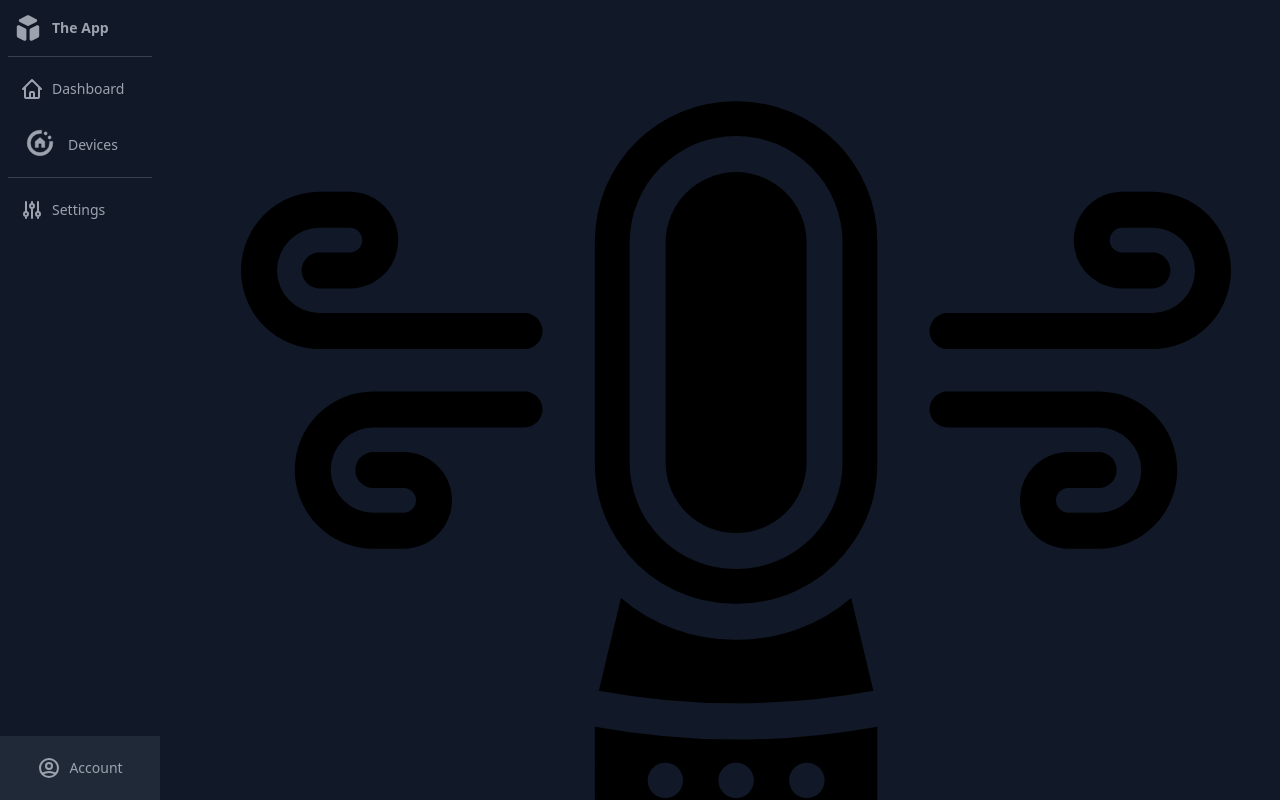
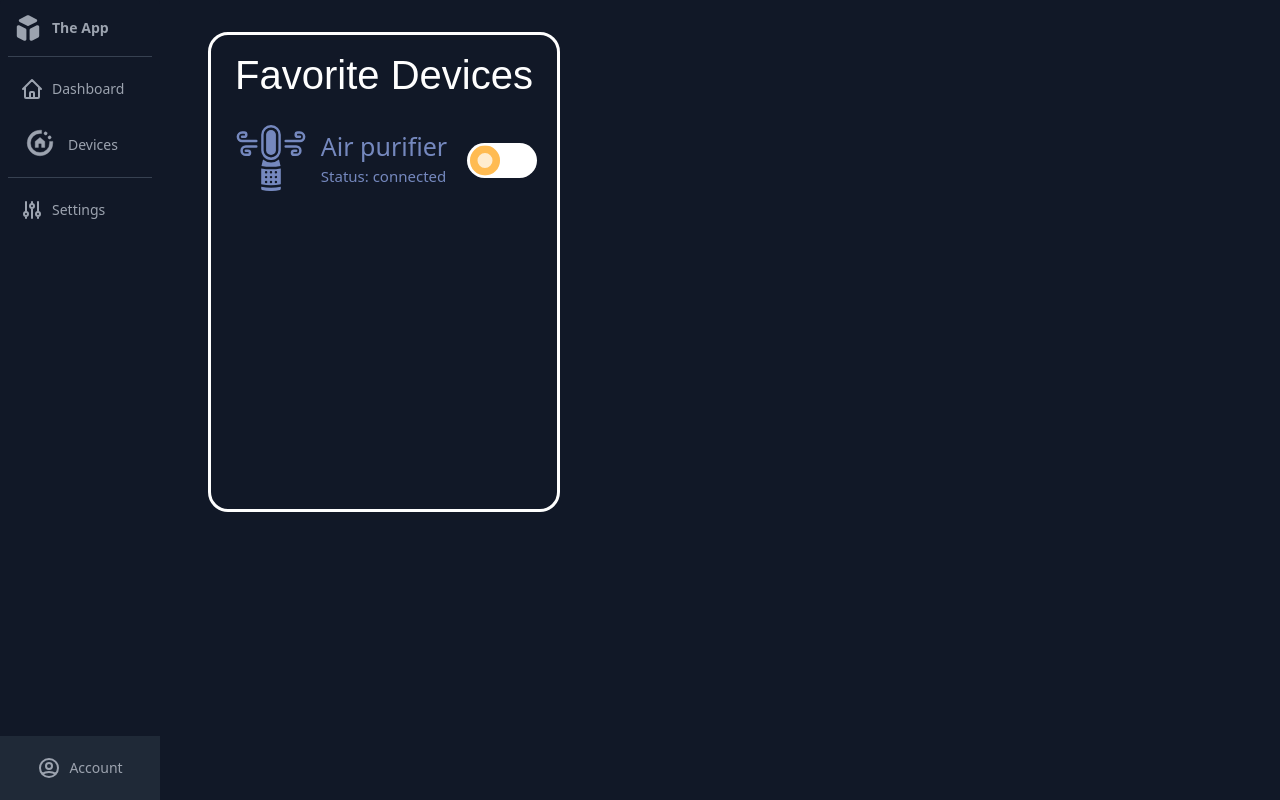
Before and after one commit to catalingdiaconu/householdPollution, a React (Create React App) app: page / in a window 1280 px wide. Shown: the top 800 px of the page. Built offline with nearby package versions, Linux system fonts and the light colour scheme; the HTML template or start-up script is replaced by a standard one.

Commit message:
added Favorite Devices container

```diff
--- a/src/components/organism/activeDevices.jsx
+++ b/src/components/organism/favoriteDevice.jsx
@@ -1,9 +1,10 @@
 import React from 'react';
 
-export const ActiveDevices = ({ devices }) => {
+export const FavoriteDevice = ({ devices }) => {
     return (
-        <div className='activeDevices'>
-            <div className='activeDevices_device'>
+        <div className='favoriteDevice'>
+            <h3>Favorite Devices</h3>
+            <div className='favoriteDevice_device'>
                 <svg xmlns="http://www.w3.org/2000/svg" data-name="activeDevices_device_icon" viewBox="0 0 64 80" x="0px" y="0px">
                     <path d="M24.16,40.37V53.03a42.234,42.234,0,0,0,15.69,0V40.37a44.57,44.57,0,0,1-7.84.72A44.771,44.771,0,0,1,24.16,40.37ZM28.08,52.2a.985.985,0,1,1,.98-.99A.986.986,0,0,1,28.08,52.2Zm0-3.93a.985.985,0,1,1,.98-.99A.986.986,0,0,1,28.08,48.27Zm0-3.93a.985.985,0,1,1,.98-.99A.986.986,0,0,1,28.08,44.34Zm3.93,7.86a.985.985,0,1,1,.98-.99A.986.986,0,0,1,32.01,52.2Zm0-3.93a.985.985,0,1,1,.98-.99A.986.986,0,0,1,32.01,48.27Zm3.92-5.9a.985.985,0,1,1-.98.98A.984.984,0,0,1,35.93,42.37Zm0,3.93a.985.985,0,1,1-.98.98A.984.984,0,0,1,35.93,46.3Zm0,3.93a.985.985,0,1,1-.98.98A.984.984,0,0,1,35.93,50.23Zm-2.94-6.88a.985.985,0,1,1-.98-.98A.984.984,0,0,1,32.99,43.35Z"/>
                     <path d="M39.63,38.37,38.4,33.22a9.68,9.68,0,0,1-6.31,2.32h-.17a9.7,9.7,0,0,1-6.31-2.32l-1.23,5.15A42.027,42.027,0,0,0,39.63,38.37Z"/>
@@ -15,6 +16,22 @@ export const ActiveDevices = ({ devices }) => {
                     <path d="M55.132,10.658H53.448a2.684,2.684,0,1,0,0,5.368h1.684a1,1,0,0,0,0-2H53.448a.684.684,0,1,1,0-1.368h1.684a2.368,2.368,0,1,1,0,4.736H43.752a1,1,0,0,0,0,2h11.38a4.368,4.368,0,1,0,0-8.736Z"/>
                     <path d="M52.146,21.744H43.752a1,1,0,0,0,0,2h8.394a2.368,2.368,0,1,1,0,4.736H50.462a.684.684,0,0,1,0-1.368h1.684a1,1,0,0,0,0-2H50.462a2.684,2.684,0,0,0,0,5.368h1.684a4.368,4.368,0,1,0,0-8.736Z"/>
                 </svg>
+                <div className='favoriteDevice_device_label'>
+                    <h4>Air purifier</h4>
+                    <span>Status: connected</span>
+                </div>
+                <label>
+                    <input class="favoriteDevice_device_checkbox" type="checkbox" />
+                    <div class="favoriteDevice_device_toggle_slot">
+                        <div class="sun-icon-wrapper">
+                        <div class="iconify sun-icon" data-icon="feather-sun" data-inline="false"></div>
+                        </div>
+                        <div class="favoriteDevice_device_toggle_button"></div>
+                        <div class="moon-icon-wrapper">
+                        <div class="iconify moon-icon" data-icon="feather-moon" data-inline="false"></div>
+                        </div>
+                    </div>
+                </label>
             </div>
         </div>
     );
--- a/src/components/pages/Dashboard.jsx
+++ b/src/components/pages/Dashboard.jsx
@@ -1,11 +1,11 @@
 import React from 'react';
 import { LineChart } from '../charts/lineChart/lineChart';
-import { ActiveDevices } from '../organism/activeDevices';
+import { FavoriteDevice } from '../organism/favoriteDevice';
 
 export const Dashboard = () => {
     return (
         <div className='dashboardPage basePage'>
-            <ActiveDevices />
+            <FavoriteDevice />
             {/* <LineChart valueXAxis={0} valueYAxis={0}/> */}
         </div>
     );
--- a/src/index.css
+++ b/src/index.css
@@ -11,6 +11,7 @@
 /* #fefefe - white */
 /* #f61530 - red*/
 /* #cacdd2- grey */
+/* #7588be - cold blue*/
 
 body{
   background-color: #111827;
@@ -226,3 +227,147 @@ body{
  .climateCategory_DeleteButton:active .climateCategory_DeleteButton_icon svg {
   transform: scale(0.8);
  }
+
+ .favoriteDevice_device_checkbox {
+  position: absolute;
+  opacity: 0;
+  cursor: pointer;
+  height: 0;
+  width: 0;
+}
+
+.favoriteDevice_device_toggle_slot {
+  font-size: 10px;
+  position: relative;
+  height: 3.5em;
+  width: 7em;
+  border: 0px solid transparent;
+  border-radius: 10em;
+  background-color: white;
+  transition: background-color 250ms;
+}
+
+.favoriteDevice_device_checkbox:checked ~ .favoriteDevice_device_toggle_slot {
+  background-color: #374151;
+}
+
+.favoriteDevice_device_toggle_button {
+  transform: translate(0.3em, 0.25em);
+  position: absolute;
+  height: 3em;
+  width: 3em;
+  border-radius: 50%;
+  background-color: #ffeccf;
+  box-shadow: inset 0px 0px 0px 0.75em #ffbb52;
+  transition: background-color 250ms, border-color 250ms, transform 500ms cubic-bezier(.26,2,.46,.71);
+}
+
+.favoriteDevice_device_checkbox:checked ~ .favoriteDevice_device_toggle_slot .favoriteDevice_device_toggle_button {
+  background-color: #485367;
+  box-shadow: inset 0px 0px 0px 0.75em white;
+  transform: translate(3.65em, 0.25em);
+}
+
+.sun-icon {
+  position: absolute;
+  height: 6em;
+  width: 6em;
+  color: #ffbb52;
+}
+
+.sun-icon-wrapper {
+  position: absolute;
+  height: 6em;
+  width: 6em;
+  opacity: 1;
+  transform: translate(2em, 2em) rotate(15deg);
+  transform-origin: 50% 50%;
+  transition: opacity 150ms, transform 500ms cubic-bezier(.26,2,.46,.71);
+}
+
+.favoriteDevice_device_checkbox:checked ~ .favoriteDevice_device_toggle_slot .sun-icon-wrapper {
+  opacity: 0;
+  transform: translate(3em, 2em) rotate(0deg);
+}
+
+.moon-icon {
+  position: absolute;
+  height: 6em;
+  width: 6em;
+  color: white;
+}
+
+.moon-icon-wrapper {
+  position: absolute;
+  height: 6em;
+  width: 6em;
+  opacity: 0;
+  transform: translate(11em, 2em) rotate(0deg);
+  transform-origin: 50% 50%;
+  transition: opacity 150ms, transform 500ms cubic-bezier(.26,2.5,.46,.71);
+}
+
+.favoriteDevice_device_checkbox:checked ~ .favoriteDevice_device_toggle_slot .moon-icon-wrapper {
+  opacity: 1;
+  transform: translate(2em, 2em) rotate(-15deg);
+}
+
+.dasboardPage {
+  display: flex;
+}
+
+.favoriteDevice {
+  display: flex;
+  flex-direction: column;
+  align-items: center;
+  justify-content: start;
+  width: 22rem;
+  height: 30rem;
+  margin-top: 2rem;
+  margin-left: 3rem;
+  border: 3px solid #fefefe;
+  border-radius: 20px;
+}
+
+.favoriteDevice h3 {
+  margin-top: 10px;
+  margin-bottom: 15px;
+  font-size: 40px;
+  font-family: Arial, Helvetica, sans-serif;
+  font: bolder;
+  color: #fefefe;
+}
+
+.favoriteDevice_device {
+  display: flex;
+  justify-content: space-evenly;
+  align-items: center;
+  width: 100%;
+  height: 80px;
+}
+
+.favoriteDevice_device svg{
+ width: 80px;
+ height: 100px;
+ fill: #7588be;
+ margin-top: 15px;
+}
+
+.favoriteDevice_device_label {
+  display: flex;
+  justify-content: flex-start;
+  align-items: flex-start;
+  flex-direction: column;
+  margin-left: -10px;
+  margin-bottom: 5px;
+}
+
+.favoriteDevice_device_label h4 {
+  color: #7588be;
+  font-size: 25px;
+}
+
+.favoriteDevice_device_label span {
+  color: #7588be;
+  font-size: 15px;
+}
```
